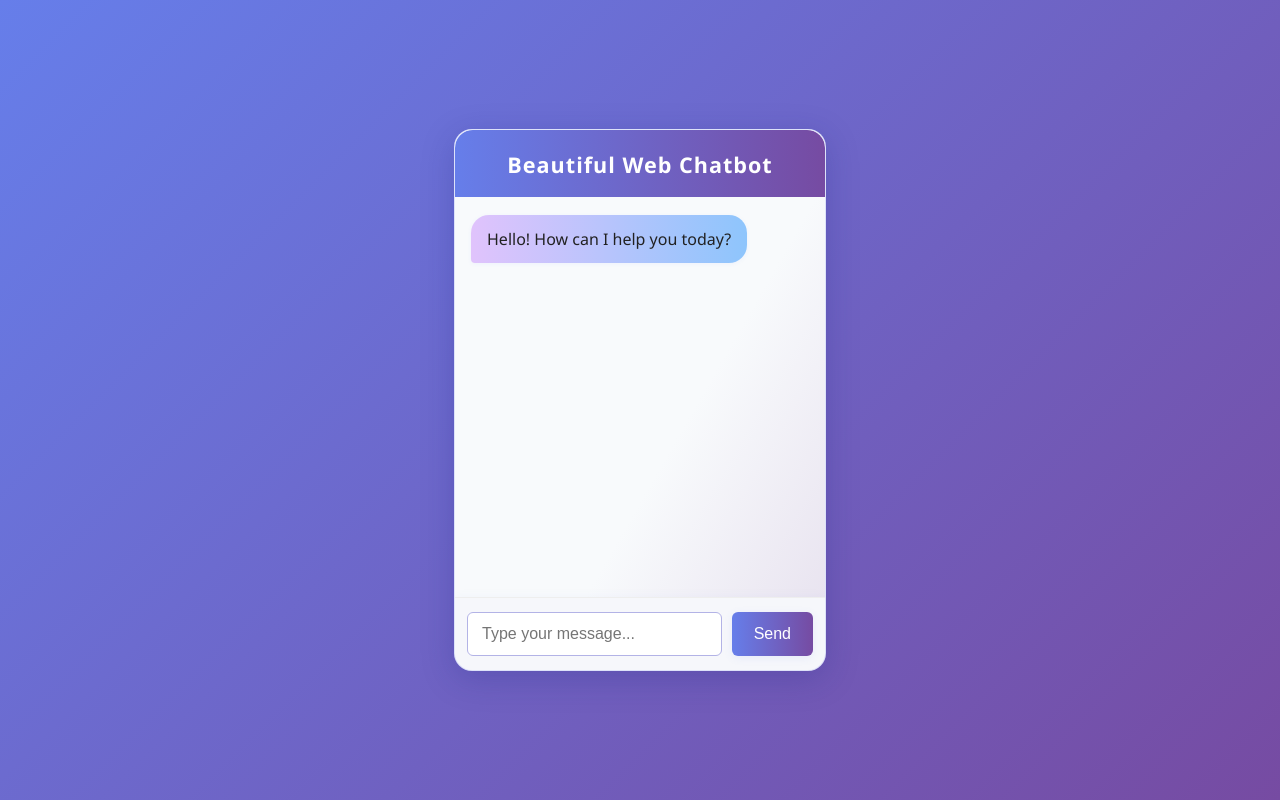
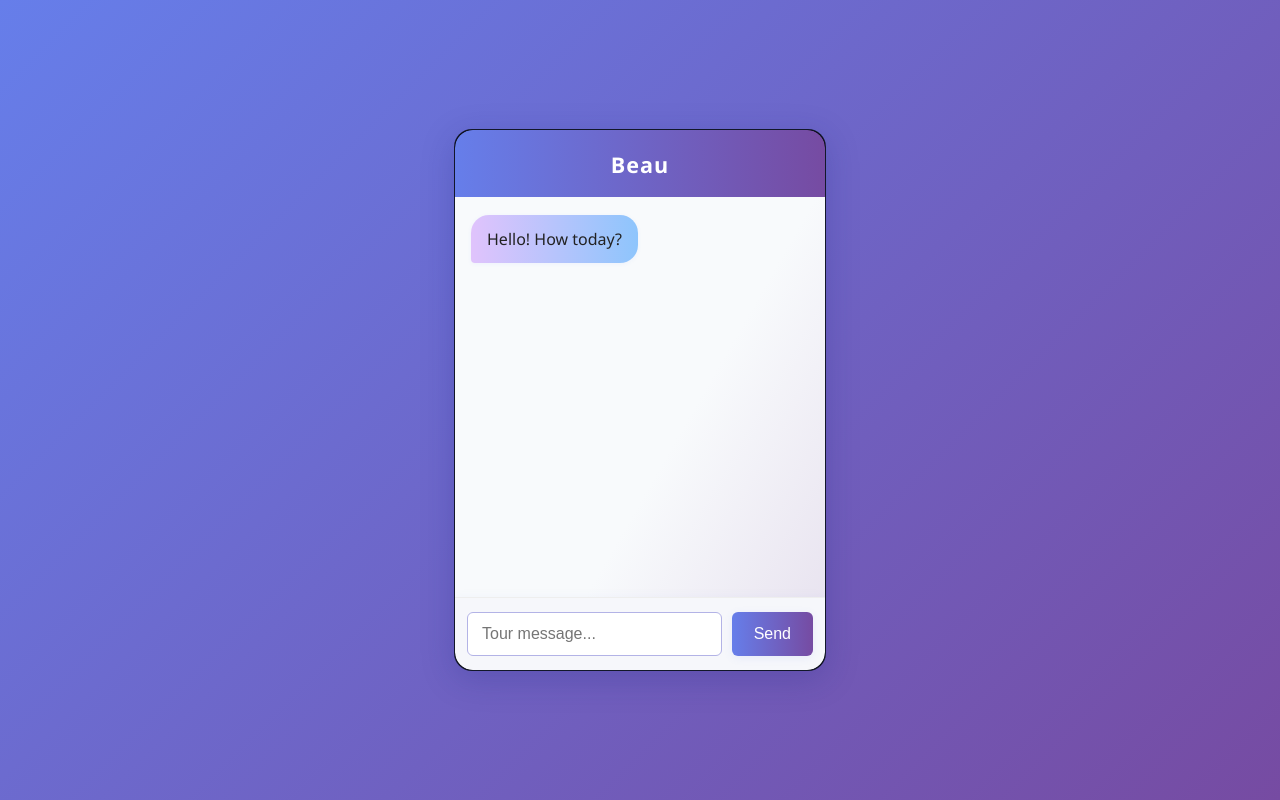
Before and after one commit to dqduong2003/chatbot, a plain HTML site: page index.html in a window 1280 px wide. Drawn offline with Linux system fonts and the light colour scheme.

Commit message:
Change to files

```diff
--- a/index.html
+++ b/index.html
@@ -3,7 +3,7 @@
 <head>
   <meta charset="UTF-8">
   <meta name="viewport" content="width=device-width, initial-scale=1.0">
-  <title>Beautiful Web Chatbot</title>
+  <title>Beauti</title>
   <style>
     body {
       font-family: 'Segoe UI', Arial, sans-serif;
@@ -17,7 +17,7 @@
       min-height: 100vh;
     }
     .chat-container {
-      background: rgba(255,255,255,0.95);
+      background: #000;
       border-radius: 18px;
       box-shadow: 0 8px 32px 0 rgba(31, 38, 135, 0.25);
       width: 370px;
@@ -127,12 +127,12 @@
 </head>
 <body>
   <div class="chat-container">
-    <div class="chat-header">Beautiful Web Chatbot</div>
+    <div class="chat-header">Beau</div>
     <div class="chat-messages" id="chatMessages">
-      <div class="message bot">Hello! How can I help you today?</div>
+      <div class="message bot">Hello! How today?</div>
     </div>
     <form class="chat-input" id="chatForm">
-      <input type="text" id="userInput" placeholder="Type your message..." autocomplete="off" required />
+      <input type="text" id="userInput" placeholder="Tour message..." autocomplete="off" required />
       <button type="submit">Send</button>
     </form>
   </div>
```
